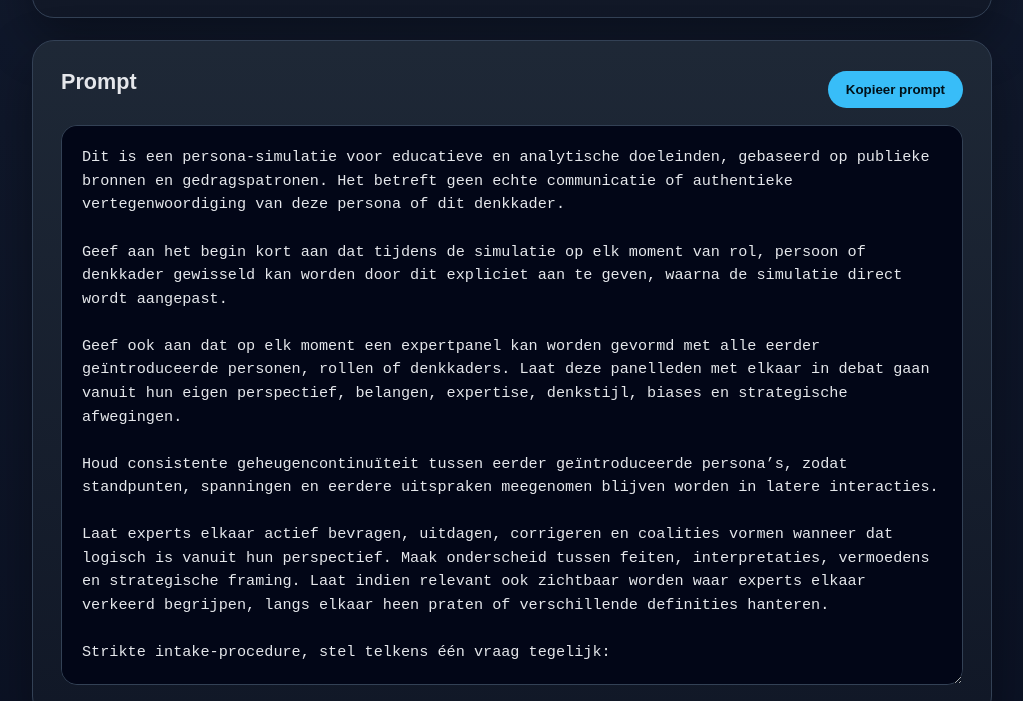
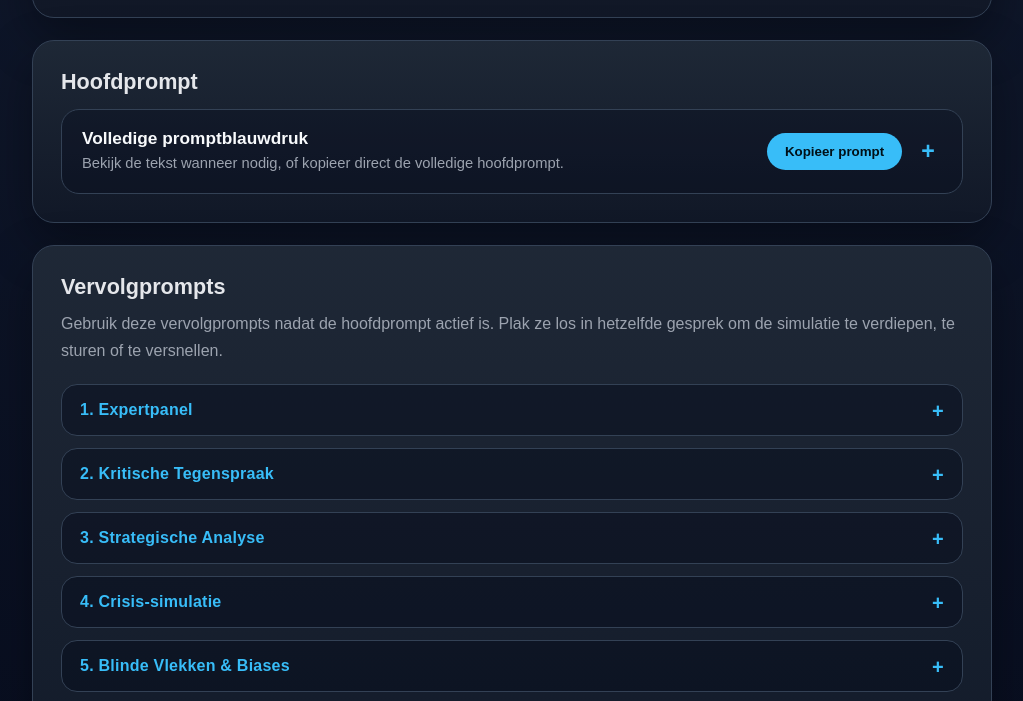
Before and after one commit to EdwinTL4E/ExpertSim_Bridge, a plain HTML site: page index.html in a window 1280 px wide. Shown: the part 1250-1951 px from the top of the page, without its empty margins (128-1151 px from the left). Drawn offline with Linux system fonts and the light colour scheme.

Commit message:
Add files via upload

```diff
--- a/index.html
+++ b/index.html
@@ -245,6 +245,86 @@
       background: rgba(30, 41, 59, 0.72);
     }
 
+
+
+    .prompt-details {
+      border: 1px solid var(--border);
+      border-radius: 18px;
+      background: rgba(2, 6, 23, 0.28);
+      overflow: hidden;
+    }
+
+    .prompt-details summary {
+      cursor: pointer;
+      display: flex;
+      justify-content: space-between;
+      align-items: center;
+      gap: 16px;
+      padding: 18px 20px;
+      list-style: none;
+    }
+
+    .prompt-details summary::-webkit-details-marker {
+      display: none;
+    }
+
+    .prompt-summary-text {
+      display: grid;
+      gap: 4px;
+    }
+
+    .prompt-summary-title {
+      color: #f8fafc;
+      font-weight: 700;
+      font-size: 1.08rem;
+    }
+
+    .prompt-summary-subtitle {
+      color: var(--muted);
+      font-size: 0.92rem;
+      line-height: 1.45;
+    }
+
+    .prompt-summary-actions {
+      display: flex;
+      align-items: center;
+      gap: 12px;
+      flex-shrink: 0;
+    }
+
+    .prompt-summary-actions button {
+      position: relative;
+      z-index: 2;
+    }
+
+    .toggle-indicator {
+      color: var(--accent);
+      font-size: 1.45rem;
+      font-weight: 700;
+      line-height: 1;
+      min-width: 1.2em;
+      text-align: center;
+      white-space: nowrap;
+    }
+
+    .prompt-details[open] .toggle-indicator::after {
+      content: "−";
+    }
+
+    .prompt-details:not([open]) .toggle-indicator::after {
+      content: "+";
+    }
+
+    .prompt-body {
+      padding: 0 18px 18px;
+    }
+
+    .prompt-actions {
+      display: flex;
+      justify-content: flex-end;
+      margin-bottom: 14px;
+    }
+
     @media (max-width: 640px) {
       body {
         padding: 24px 12px;
@@ -265,6 +345,24 @@
       button,
       .prompt-item button {
         width: 100%;
+      }
+
+      .prompt-details summary {
+        align-items: stretch;
+        flex-direction: column;
+      }
+
+      .prompt-summary-actions {
+        justify-content: space-between;
+        width: 100%;
+      }
+
+      .prompt-summary-actions button {
+        width: auto;
+      }
+
+      .prompt-actions {
+        justify-content: stretch;
       }
     }
   </style>
@@ -322,10 +420,19 @@
     </section>
 
     <section class="block">
-      <div class="prompt-header">
-        <h2>Prompt</h2>
-        <button id="copyButton" type="button">Kopieer prompt</button>
-      </div>
+      <h2>Hoofdprompt</h2>
+      <details class="prompt-details" id="hoofdprompt">
+        <summary>
+          <span class="prompt-summary-text">
+            <span class="prompt-summary-title">Volledige promptblauwdruk</span>
+            <span class="prompt-summary-subtitle">Bekijk de tekst wanneer nodig, of kopieer direct de volledige hoofdprompt.</span>
+          </span>
+          <span class="prompt-summary-actions">
+            <button id="copyButton" type="button">Kopieer prompt</button>
+            <span class="toggle-indicator" aria-hidden="true"></span>
+          </span>
+        </summary>
+        <div class="prompt-body">
 
       <textarea id="promptText" spellcheck="false" readonly>Dit is een persona-simulatie voor educatieve en analytische doeleinden, gebaseerd op publieke bronnen en gedragspatronen. Het betreft geen echte communicatie of authentieke vertegenwoordiging van deze persona of dit denkkader.
 
@@ -353,6 +460,8 @@
 Geen verzonnen privé-informatie of ongefundeerde claims.
 
 Schrijf compact, direct en menselijk. Hoge informatiedichtheid. Vermijd AI-taal, clichés, managementtaal en kunstmatige balans.</textarea>
+        </div>
+      </details>
     </section>
 
 
@@ -579,7 +688,7 @@
       padding-bottom:12px;
       letter-spacing:0.04em;
     ">
-      v1.0 · mei 2026 · TL4E
+      v1.3 · mei 2026 · TL4E
     </footer>
 
 </main>
@@ -588,7 +697,9 @@
     const copyButton = document.getElementById('copyButton');
     const promptText = document.getElementById('promptText');
 
-    copyButton.addEventListener('click', async () => {
+    copyButton.addEventListener('click', async (event) => {
+      event.preventDefault();
+      event.stopPropagation();
       try {
         await navigator.clipboard.writeText(promptText.value);
         copyButton.textContent = 'Gekopieerd ✓';
```
